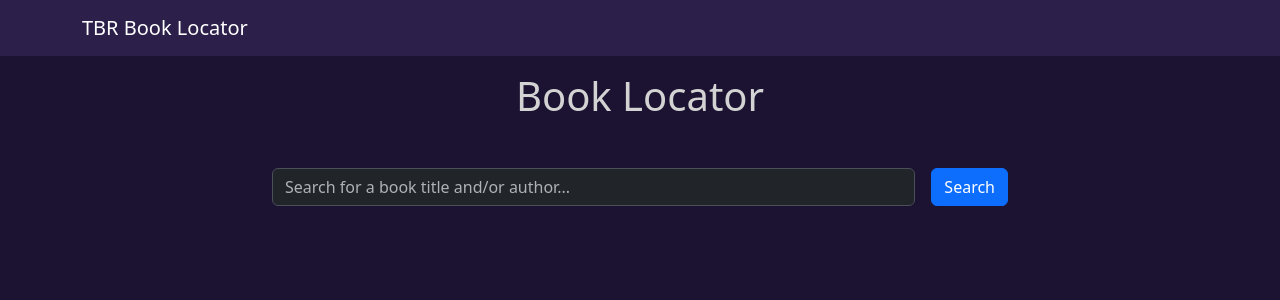
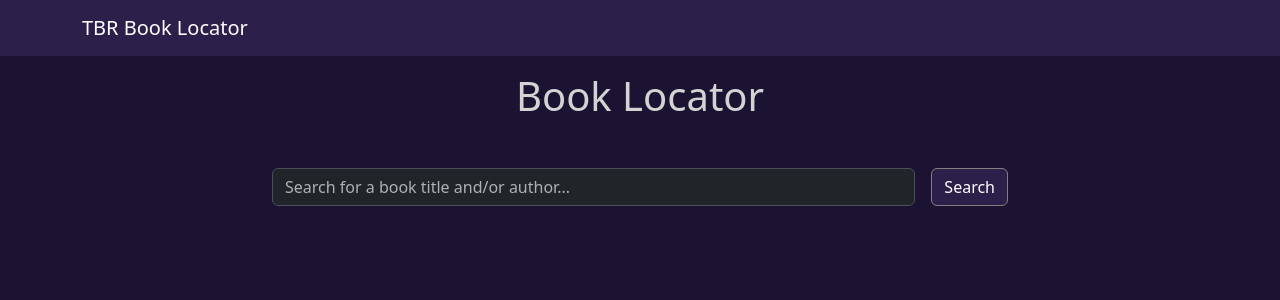
Before and after one commit to dach816/TBR-Book-Locator, a React (Vite) app: page / in a window 1280 px wide. Shown: the top 300 px of the page. Built offline with nearby package versions, Linux system fonts and the light colour scheme.

Commit message:
Make buttons purple

```diff
--- /dev/null
+++ b/src/assets/StyledButton.css
@@ -0,0 +1,9 @@
+.styled-button {
+  background-color: #2c204a;
+  border-color: gray;
+}
+
+.styled-button:hover {
+  background-color: #1c1332;
+  border-color: white;
+}
--- a/src/components/BookAvailability.jsx
+++ b/src/components/BookAvailability.jsx
@@ -17,12 +17,16 @@ function BookResults({results, parentId}) {
 function BookAvailability({result, parentId}) {
 
     return (
-        <>
-            <Card.Title className="mt-3">Audiobooks</Card.Title>
-            <BookResults results={result.audiobookLinks} parentId={parentId}/>
-            <Card.Title className="mt-1">Ebooks</Card.Title>
-            <BookResults results={result.ebookLinks} parentId={parentId}/>
-        </>
+        <Row className="mt-2">
+            <Col className="mt-1" xs={12} sm={6}>
+                <Card.Title>Audiobooks</Card.Title>
+                <BookResults results={result.audiobookLinks} parentId={parentId}/>
+            </Col>
+            <Col className="mt-1" xs={12} sm={6}>
+                <Card.Title>Ebooks</Card.Title>
+                <BookResults results={result.ebookLinks} parentId={parentId}/>
+            </Col>
+        </Row>
     );
 }
 
--- a/src/components/SearchForm.jsx
+++ b/src/components/SearchForm.jsx
@@ -3,6 +3,7 @@ import { Col, Row, Stack } from 'react-bootstrap';
 import Button from 'react-bootstrap/Button'
 import Form from 'react-bootstrap/Form'
 import { useSearchParams } from 'react-router-dom';
+import '../assets/StyledButton.css'
 
 function SearchForm({onSearch}) {
     const formRef = useRef(null);
@@ -39,7 +40,7 @@ function SearchForm({onSearch}) {
                                 placeholder="Search for a book title and/or author..."
                                 id="queryInput" onChange={(e) => setQuery(e.target.value)}
                                 value={query} />
-                            <Button variant="primary" type='submit'>Search</Button>
+                            <Button className='styled-button' type='submit'>Search</Button>
                         </Stack>
                     </Form>
                 </Col>
--- a/src/components/SearchResult.jsx
+++ b/src/components/SearchResult.jsx
@@ -3,18 +3,19 @@ import { Card, Col, Row, Button } from "react-bootstrap";
 import TruncatedText from "./TruncatedText";
 import BookAvailability from './BookAvailability';
 import Loading from './Loading';
+import '../assets/StyledButton.css'
 
 function SearchResult(props) {
     const [resultsJson, setResultsJson] = useState(null)
     const [loading, setLoading] = useState(false)
 
     const onSearch = (isbns) => {
-        if (!isbns) {
-            return
+        if (!isbns || isbns.length == 0) {
+            return;
         }
 
         // Add error handling
-        setLoading(true)
+        setLoading(true);
         const requestOptions = {
             method: 'POST',
             headers: { 'Content-Type': 'application/json' },
@@ -23,7 +24,6 @@ function SearchResult(props) {
         fetch("/api/query/everand", requestOptions)
             .then(res => res.json())
             .then(data => {
-                console.log(data)
                 setLoading(false)
                 setResultsJson(data)
             })
@@ -54,8 +54,8 @@ function SearchResult(props) {
                     </Card.Text>
                 </Card.Body>
                 <Card.Footer style={{ textAlign: 'center' }}>
-                    <Button variant='primary' href={props.item.url} className='mx-1 mt-1'>Go to book in Hardcover <i className="bi bi-box-arrow-up-right"/></Button>
-                    <Button variant='primary' onClick={() => onSearch(props.item.isbns)} className='mx-1 mt-1'>Search Everand</Button>
+                    <Button href={props.item.url} className='mx-1 mt-1 styled-button'>Go to book in Hardcover <i className="bi bi-box-arrow-up-right"/></Button>
+                    <Button onClick={() => onSearch(props.item.isbns)} className='mx-1 mt-1 styled-button'>Search Everand</Button>
                     {loading ? <Loading /> : resultsJson && <BookAvailability result={resultsJson} parentId={props.item.id}/>}
                 </Card.Footer>
             </Card>
```
